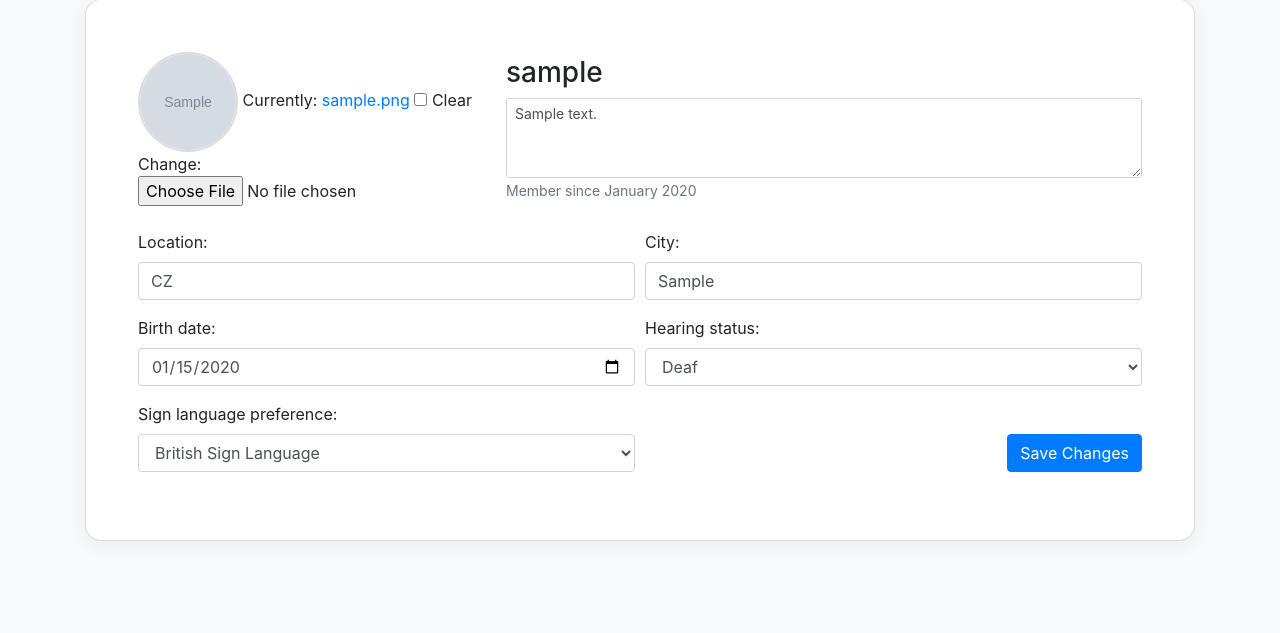
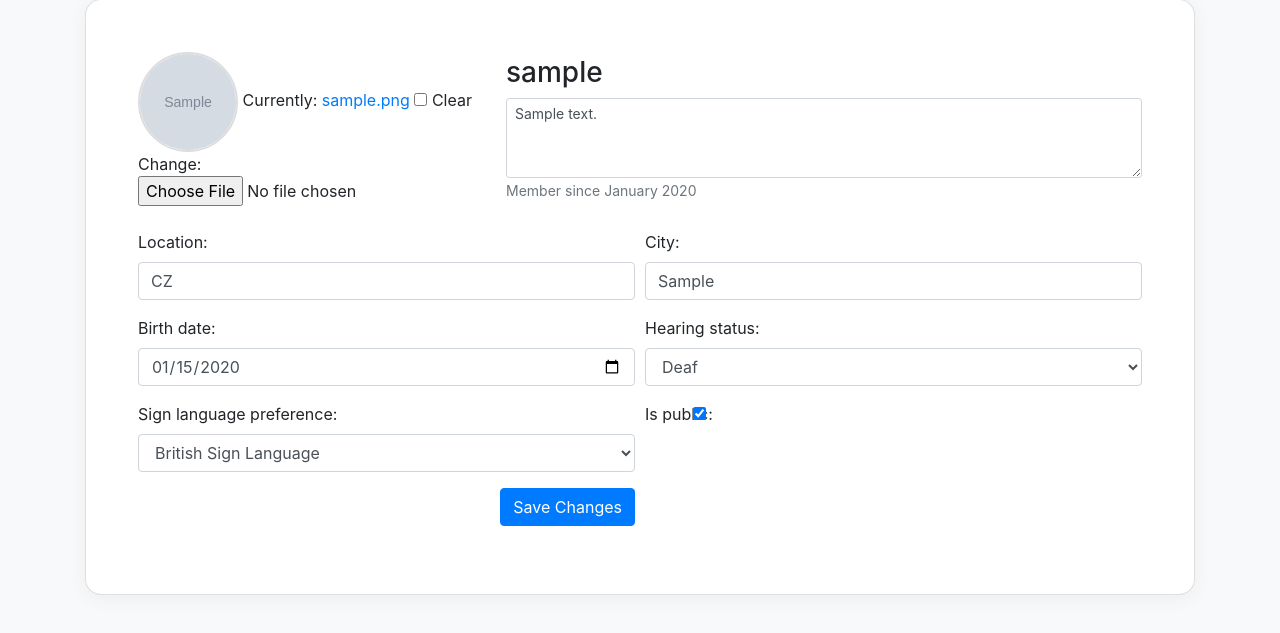
Before and after one commit to Redtricity/deaf-app-deploy, a Django app: page /accounts/editprofile/ in a window 1280 px wide. Shown: the part 167-800 px from the top of the page. Run offline with Django 5.2, Linux system fonts and the light colour scheme; a user stored in the database is signed in; tables that the repository leaves empty hold one stand-in row (values such as "Sample post"); grey boxes marked "Sample" are stand-in pictures; some libraries are stand-ins or nearby versions.

Commit message:
toggling privacy

```diff
--- a/accounts/forms.py
+++ b/accounts/forms.py
@@ -81,10 +81,11 @@ class ProfileForm(forms.ModelForm):
         fields = [
             'bio', 'location', 'city', 'birth_date',
             'hearing_status', 'sign_language_preference',
-            'identity_tags', 'profile_picture'
+            'profile_picture', 'identity_tags', 'is_public',
         ]
         widgets = {
-            'birth_date': DateInput(attrs={'type': 'date', 'class': 'form-control'}),
+            'birth_date': forms.DateInput(attrs={'type': 'date', 'class': 'form-control'}),
             'location': CountrySelectWidget(attrs={'class': 'form-control'}),
             'city': forms.TextInput(attrs={'class': 'form-control', 'placeholder': 'e.g., Glasgow or London'}),
+            'is_public': forms.CheckboxInput(attrs={'class': 'form-check-input'}),
         }
--- a/accounts/templates/accounts/editprofile.html
+++ b/accounts/templates/accounts/editprofile.html
@@ -74,6 +74,12 @@
             {{ form.sign_language_preference|add_class:"form-control" }}
           </div>
 
+          <div class="form-group col-md-6">
+            {{ form.is_public.label_tag }}
+            {{ form.is_public }}
+          </div>
+
+
           <div class="form-group col-md-6 d-flex align-items-end justify-content-end">
             <button type="submit" class="btn btn-primary">Save Changes</button>
           </div>
```
